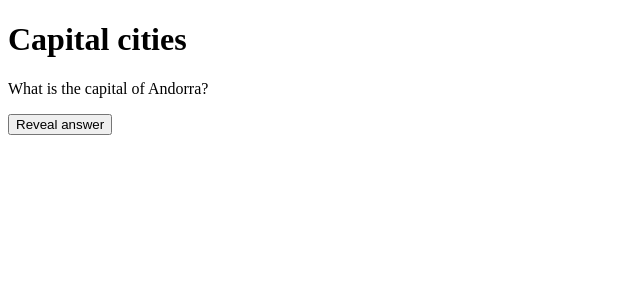
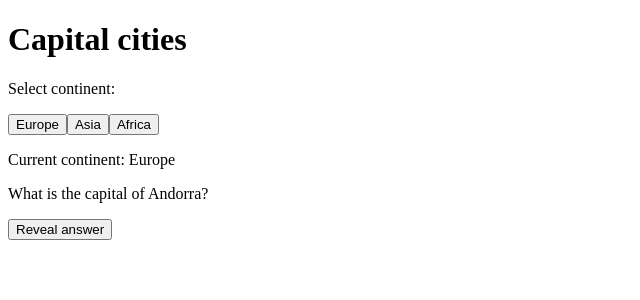
Before and after one commit to RhysJenkins89/capital-cities-react, a React (Vite) app: page / in a window 1280 px wide. Shown: the top 300 px of the page, without its empty margins (0-640 px from the left). Built offline with nearby package versions, Linux system fonts and the light colour scheme.

Commit message:
Change continent functionality

```diff
--- a/src/Home.jsx
+++ b/src/Home.jsx
@@ -29,6 +29,15 @@ const Home = () => {
     return (
         <div>
             <h1>Capital cities</h1>
+            <p>Select continent:</p>
+            <div>
+                <button>Europe</button>
+                <button>Asia</button>
+                <button>Africa</button>
+            </div>
+            <p>
+                Current continent: <span>Europe</span>
+            </p>
             <p>
                 What is the capital of{" "}
                 {data.countryData.definiteArticle ? "the " : null}
```
Also changed, not shown: 1 other file (tests, documents, lock files or other folders).
